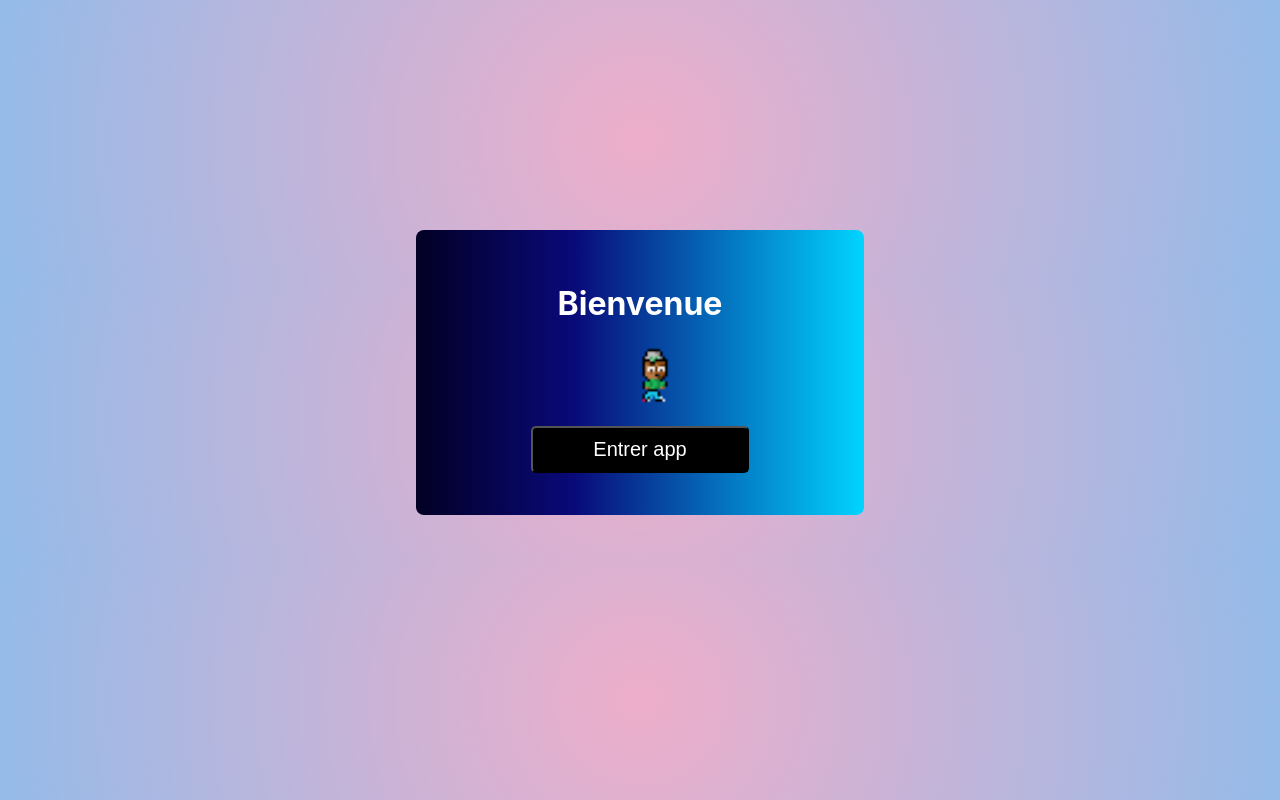
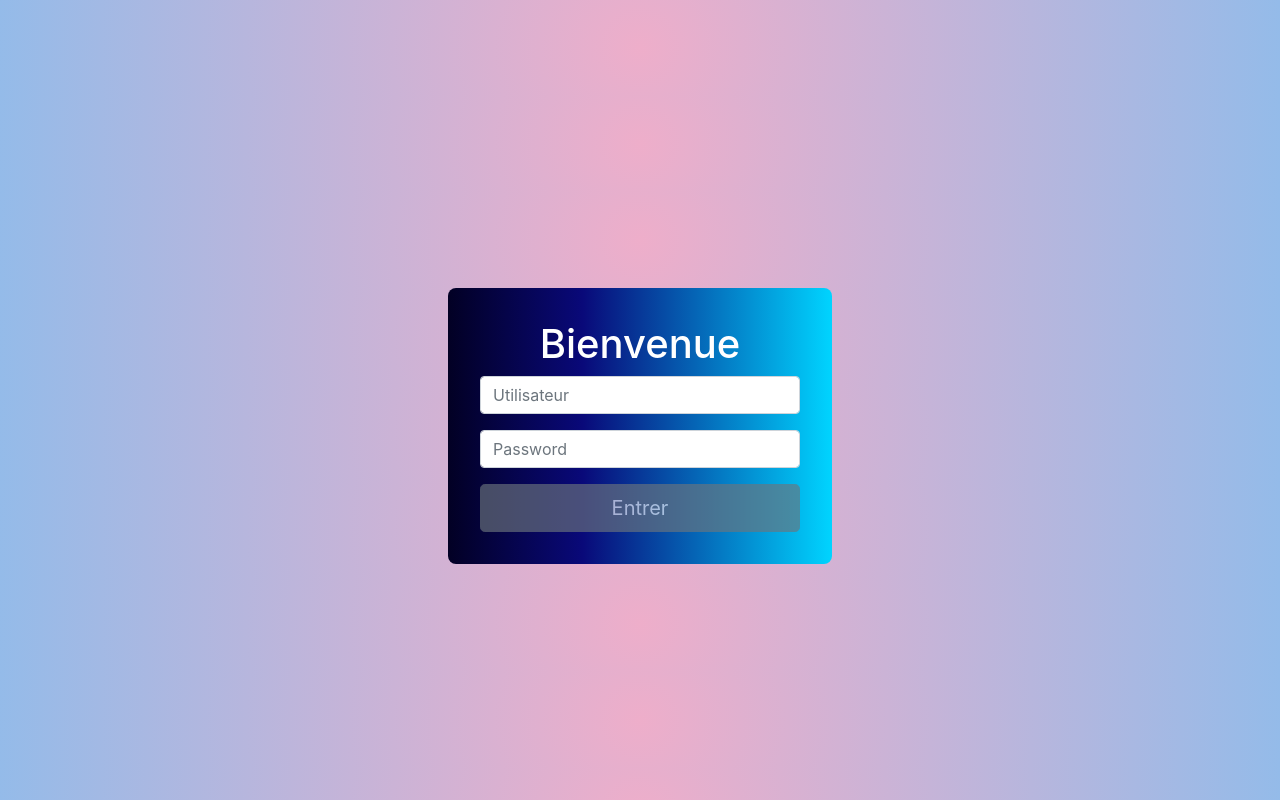
Before and after one commit to nico604/porto, a React (Create React App) app: page / in a window 1280 px wide. Built offline with nearby package versions, Linux system fonts and the light colour scheme.

Commit message:
login page work1

```diff
--- a/generate-react-cli.json
+++ b/generate-react-cli.json
@@ -1,5 +1,5 @@
 {
-  "usesTypeScript": true,
+  "usesTypeScript": false,
   "usesCssModule": true,
   "cssPreprocessor": "css",
   "testLibrary": "Testing Library",
@@ -7,9 +7,9 @@
     "default": {
       "path": "src/components",
       "withStyle": true,
-      "withTest": false,
+      "withTest": true,
       "withStory": false,
-      "withLazy": true
+      "withLazy": false
     }
   }
 }
--- a/package.json
+++ b/package.json
@@ -6,6 +6,7 @@
     "@testing-library/jest-dom": "^5.16.4",
     "@testing-library/react": "^13.1.1",
     "@testing-library/user-event": "^13.5.0",
+    "bootstrap": "^5.1.3",
     "matter-js": "^0.18.0",
     "react": "^18.0.0",
     "react-dom": "^18.0.0",
@@ -14,6 +15,7 @@
   },
   "devDependencies": {
     "react-scripts": "^2.1.3",
+    "reactstrap": "^9.0.2",
     "styled-components": "^5.3.5"
   },
   "scripts": {
--- a/src/App.js
+++ b/src/App.js
@@ -1,4 +1,8 @@
 import React from 'react';
+
+import EcranPremier from "./components/EcranPremier";
+import Header from "./components/header";
+import Login from  "./components/Login/Login";
 
 import logo from './logo.svg';
 import './App.css';
@@ -6,20 +10,7 @@ import './App.css';
 function App() {
   return (
     <div className="App">
-      <header className="App-header">
-        <img src={logo} className="App-logo" alt="logo" />
-        <p>
-          Edit <code>src/App.js</code> and save to reload.
-        </p>
-        <a
-          className="App-link"
-          href="https://reactjs.org"
-          target="_blank"
-          rel="noopener noreferrer"
-        >
-          Learn React
-        </a>
-      </header>
+      <Login />
     </div>
   );
 }
--- /dev/null
+++ b/src/components/EcranPremier.js
@@ -0,0 +1,31 @@
+import React from "react";
+import Sprite from ".././2_sprite";
+import Tile from ".././1_tile";
+import sideAnimation from ".././assets/side.png";
+import { Button } from 'reactstrap';
+
+const tile = { width: 20, height: 24 };
+
+function entrerApp() {
+  alert('Ok allé go!');
+}
+
+
+function EcranPremier(props){
+return(
+
+  <div>
+    <h1>Bienvenue</h1>
+    <Sprite
+      src={sideAnimation}
+      tile={tile}
+      states={4}
+      scale={2.5}
+      framesPerStep={8}
+    />
+      <Button color="primary">primary</Button>{' '}
+  </div>
+
+  )
+}
+export default EcranPremier;
--- /dev/null
+++ b/src/components/Login/Login.js
@@ -0,0 +1,69 @@
+import React, { useState } from 'react';
+import PropTypes from 'prop-types';
+import styles from './Login.module.css';
+import { Form, Input, FormGroup, Button } from 'reactstrap';
+import styled from "styled-components";
+
+
+
+const Container = styled.div`
+  height: 50px;
+  padding: 3em;
+`;
+
+
+export default function Login(){
+
+  const [user, setUser] = useState("");
+  const [password,setPassword] = useState("");
+
+  function validateForm() {
+    if(password !='allo'){
+      console.log("oop");
+    }
+    return user.length > 0 && password.length > 0;
+  }
+
+  function handleSubmit(event) {
+    event.preventDefault();
+    console.log(user);
+    console.log(password);
+  }
+
+  return(
+    <Container id="container">
+      <div id="ecranPremier">
+        <h1>Bienvenue</h1>
+        <div className={styles.Login} data-testid="Login">
+          <Form onSubmit={handleSubmit}>
+            <FormGroup>
+              <Input
+                id="user"
+                name="user"
+                value={user}
+                placeholder="Utilisateur"
+                type="text"
+                onChange={(e) => setUser(e.target.value)}
+              />
+            </FormGroup>
+
+            <FormGroup>
+              <Input
+                id="password"
+                name="password"
+                value={password}
+                placeholder="Password"
+                type="password"
+                onChange={(e) => setPassword(e.target.value)}
+              />
+            </FormGroup>
+
+            <Button block size="lg" type="submit" disabled={!validateForm()}>
+              Entrer
+            </Button>
+          </Form>
+        </div>
+      </div>
+    </Container>
+  )
+}
--- /dev/null
+++ b/src/components/Login/Login.module.css
@@ -0,0 +1 @@
+.Login {}
--- /dev/null
+++ b/src/components/header.js
@@ -0,0 +1,118 @@
+import React from 'react'
+import { Container, Jumbotron } from 'reactstrap'
+
+const Header = () => {
+  return (
+    <header>
+      <div className="intro-logo jumbo-bg">
+        <h1>Jay</h1>
+        <h3>Elegant</h3>
+        <img
+          src="https://bootstrapmade.com/demo/themes/eStartup/img/hero-img.png"
+          className=""
+          alt=""
+        />
+        <div className="intro-button">
+          <a href="">Get Started</a>
+        </div>
+        <div className="company-icons">
+          <span className="company-icons__item">
+            <i className="fab fa-apple" />
+            app store
+          </span>
+          <span className="company-icons__item">
+            <i className="fab fa-google-play" />
+            google play
+          </span>
+          <span className="company-icons__item">
+            <i className="fab fa-windows" />
+            windows
+          </span>
+        </div>
+      </div>
+
+      <style jsx>{`
+        header {
+          margin-bottom: 1rem;
+          height: 100vh;
+        }
+        .intro-logo {
+          display: flex;
+          position: absolute;
+          top: 5em;
+          bottom: 0;
+          left: 0;
+          right: 0;
+          flex-direction: column;
+          justify-content: space-evenly;
+          align-items: center;
+          text-align: center;
+        }
+
+        .intro-logo h1 {
+          font-size: 1.8em;
+          font-weight: 900;
+          font-family: 'Philosopher', sans-serif;
+          color: var(--brand-color);
+        }
+        @media (min-width: 768px) {
+          .intro-logo h1 {
+            font-size: 3.5em;
+          }
+        }
+        .intro-logo h3 {
+          font-size: 1rem;
+          font-weight: 300;
+          color: var(--gray-color-1);
+          margin-bottom: 3em;
+        }
+
+        .intro-logo img {
+          max-width: 95%;
+          height: auto;
+        }
+        .company-icons__item + .company-icons__item {
+          margin-left: 1rem;
+        }
+        @media (min-width: 575px) {
+          .company-icons__item + .company-icons__item {
+            margin-left: 2rem;
+          }
+        }
+        .company-icons__item i {
+          margin-right: 5px;
+        }
+        .intro-button {
+          margin-top: 2.3em;
+          margin-bottom: 3em;
+        }
+        .intro-button a {
+          padding: 0.65em 2.6em;
+          border-radius: 20px;
+          color: var(--brand-color);
+          border: 1.8px solid var(--brand-color);
+          background: white;
+          transition: all 0.5s;
+        }
+        .intro-button a:hover {
+          background-color: var(--brand-color);
+          color: white;
+        }
+
+        .company-icons {
+          color: var(--gray-color-2);
+          font-size: 0.95em;
+        }
+        .company-icons__item {
+          transition: all 0.5s;
+        }
+        .company-icons__item:hover {
+          color: var(--brand-color);
+          cursor: pointer;
+        }
+      `}</style>
+    </header>
+  )
+}
+
+export default Header
--- a/src/index.css
+++ b/src/index.css
@@ -18,13 +18,13 @@ code {
   text-align: -webkit-center;
 }
 #ecranPremier{
-  margin-top: 18%;
   padding: 2em;
   text-align: -webkit-center;
   background: rgb(2,0,36);
   background: linear-gradient(90deg, rgba(2,0,36,1) 0%, rgba(9,9,121,1) 35%, rgba(0,212,255,1) 100%);
   width: 24em;
   border-radius: 8px;
+  margin: 15em;
 }
 
 #ecranPremier h1{
--- a/src/index.js
+++ b/src/index.js
@@ -1,47 +1,11 @@
 import React, { PureComponent } from "react";
 import ReactDOM from 'react-dom/client';
-import styled from "styled-components";
-import Tile from "./1_tile";
-import sideAnimation from "./assets/side.png";
-import Sprite from "./2_sprite";
 import reportWebVitals from './reportWebVitals';
-import Bienvenue from "./components/Bienvenue/Bienvenue";
-import moi1 from './assets/sprite1.gif';
-import moi2 from './assets/sprite2.gif';
+import 'bootstrap/dist/css/bootstrap.css';
+
 import styles from './index.css';
 
-const tile = { width: 20, height: 24 };
-const Container = styled.div`
-  height: 50px;
-`;
-const Button = styled.button`
-  background-color: black;
-  color: white;
-  font-size: 20px;
-  padding: 10px 60px;
-  border-radius: 5px;
-  margin: 10px 0px;
-  cursor: pointer;
-`;
-function entrerApp() {
-  alert('Ok allé go!');
-}
+import App from './App';
 
 const root = ReactDOM.createRoot(document.getElementById('root'));
-root.render(
-     <Container id="container">
-       <div id="ecranPremier">
-        <h1>Bienvenue</h1>
-        <Sprite
-          src={sideAnimation}
-          tile={tile}
-          states={4}
-          scale={2.5}
-          framesPerStep={8}
-        />
-        <Button onClick={entrerApp}>
-          Entrer app
-        </Button>
-      </div>
-    </Container>
-);
+root.render(<App />);
```
Also changed, not shown: 2 other files (tests, documents, lock files or other folders).
